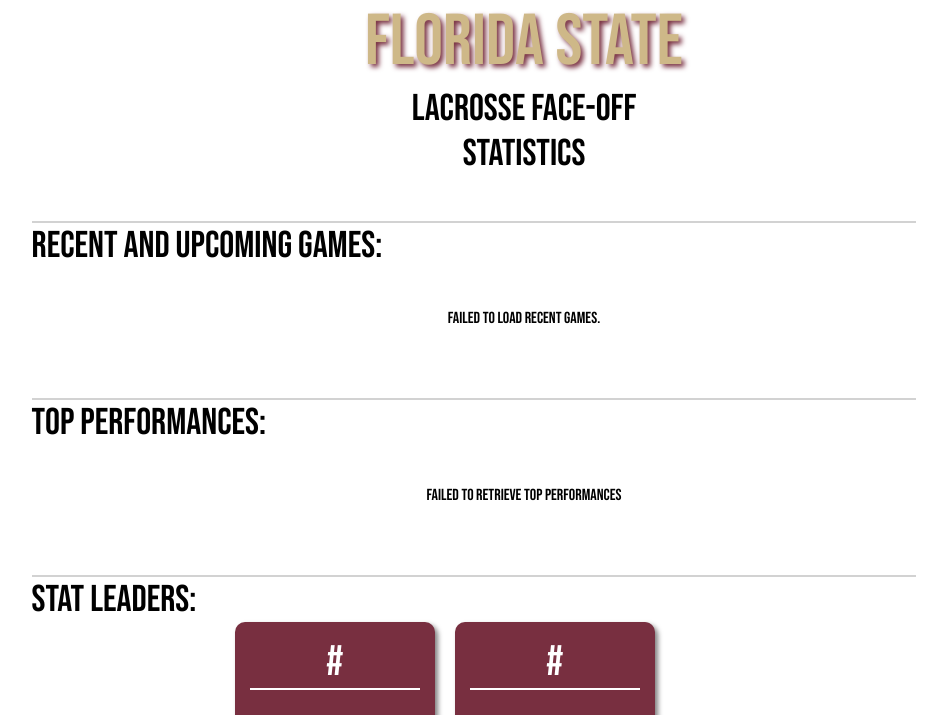
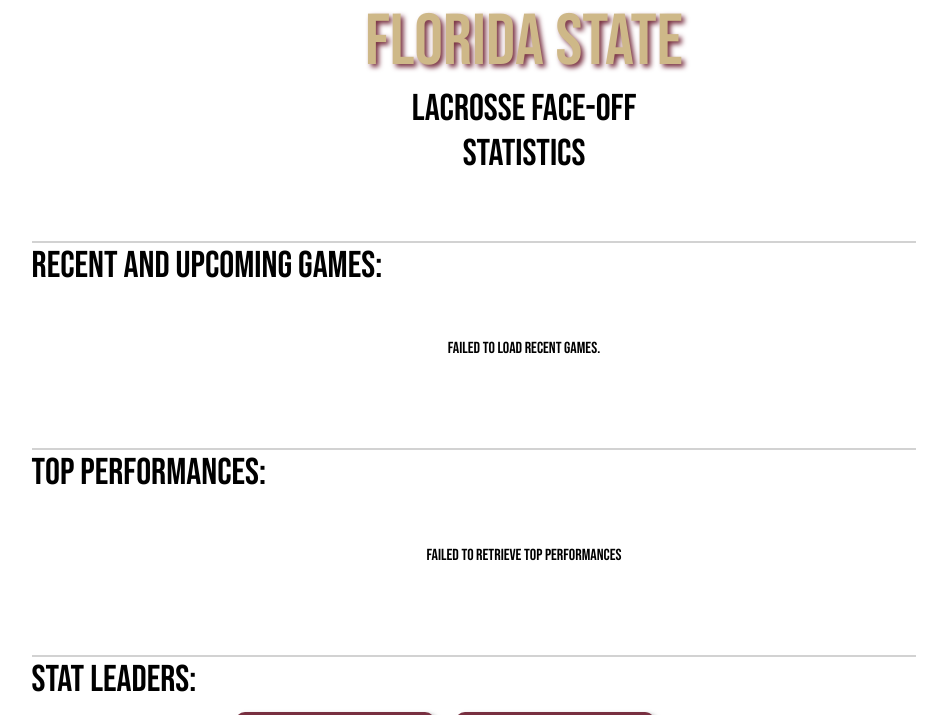
Before and after one commit to wcouture/FO-Stats-PHP, a PHP site: page / in a window 1280 px wide. Shown: the part 278-993 px from the top of the page, without its empty margins (116-1063 px from the left). Run offline with PHP 8.4, Linux system fonts and the light colour scheme; data that the repository does not hold is empty; some libraries are stand-ins or nearby versions.

Commit message:
Adjust row spacing on home page

```diff
--- a/css/home.css
+++ b/css/home.css
@@ -108,7 +108,9 @@
 /* home section header */
 
 .section-header {
-    margin: 30px 100px 0px 0px;
+    padding-bottom: 10px;
+    margin-top: 50px;
+    margin-right: 100px;
     border-top: 2px solid #d2d2d2;
     width: 70%;
     font-size: 28pt;
```
